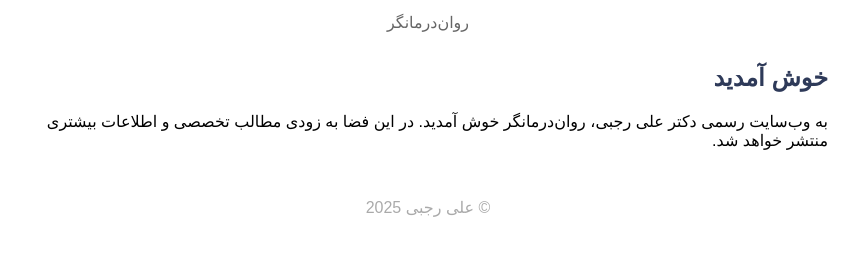
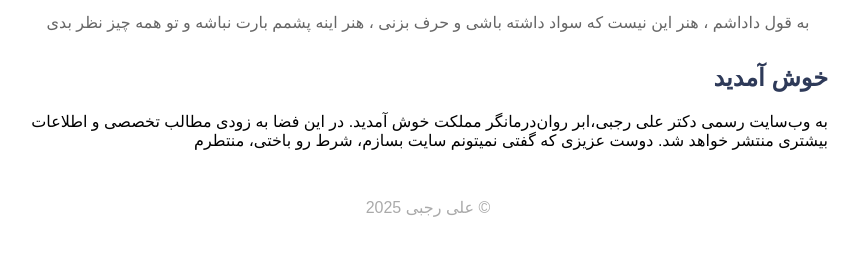
Before and after one commit to alirrjda1994/my_site, a plain HTML site: page index.html in a window 1280 px wide. Shown: the part 121-376 px from the top of the page, without its empty margins (212-1071 px from the left). Drawn offline with Linux system fonts and the light colour scheme.

Commit message:
Update index.html

```diff
--- a/index.html
+++ b/index.html
@@ -11,12 +11,13 @@
     <div class="container">
         <header>
             <h1>دکتر علی رجبی</h1>
-            <p>روان‌درمانگر</p>
+            <p>به قول داداشم ، هنر این نیست که سواد داشته باشی و حرف بزنی ، هنر اینه پشمم بارت نباشه و تو همه چیز نظر بدی</p>
         </header>
         <main>
             <section>
                 <h2>خوش آمدید</h2>
-                <p>به وب‌سایت رسمی دکتر علی رجبی، روان‌درمانگر خوش آمدید. در این فضا به زودی مطالب تخصصی و اطلاعات بیشتری منتشر خواهد شد.</p>
+                <p> به وب‌سایت رسمی دکتر علی رجبی،ابر روان‌درمانگر مملکت خوش آمدید. در این فضا به زودی مطالب تخصصی و اطلاعات بیشتری منتشر خواهد شد.
+                    دوست عزیزی که گفتی نمیتونم سایت بسازم، شرط رو باختی، منتطرم</p>
             </section>
         </main>
         <footer>
```
